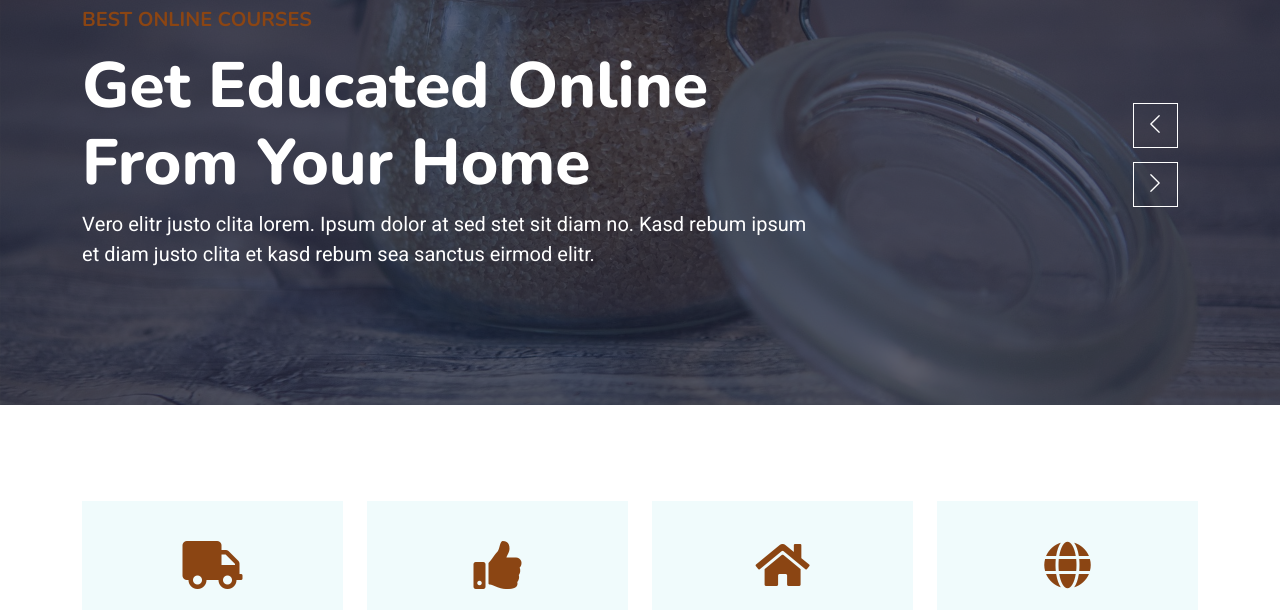
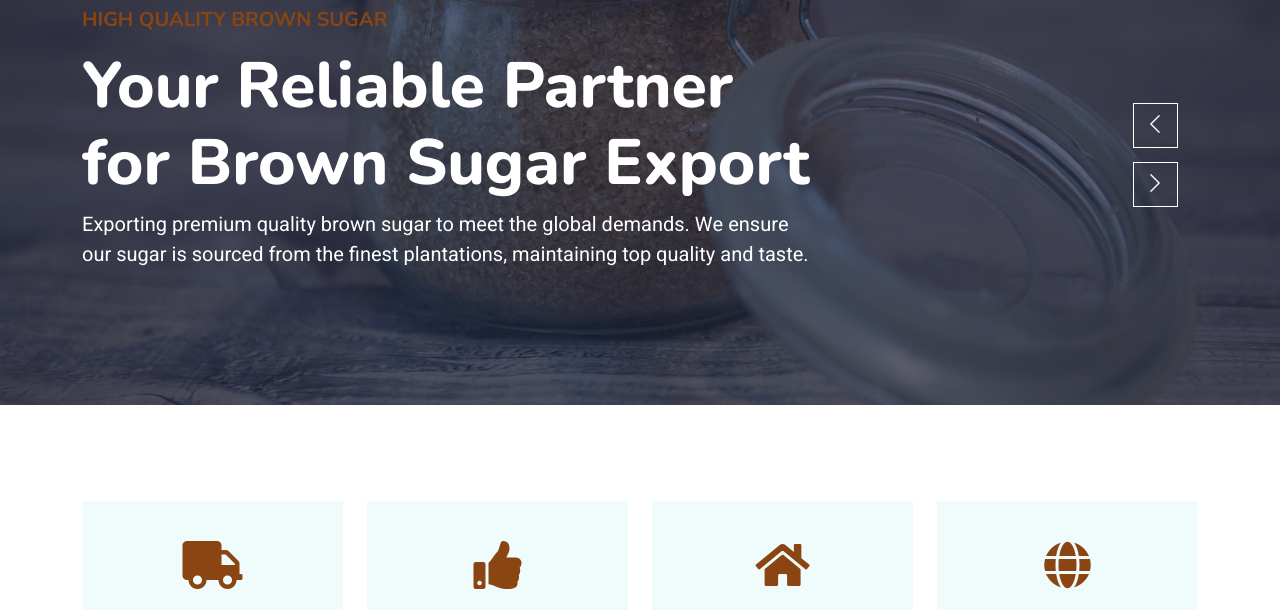
Before and after one commit to dwikiyuri/LandingpageWidyaSaranaSejahtera, a plain HTML site: page index.html in a window 1280 px wide. Shown: the part 170-780 px from the top of the page. Drawn offline with nearby package versions, Linux system fonts and the light colour scheme.

Commit message:
second commit fix hero

```diff
--- a/index.html
+++ b/index.html
@@ -145,15 +145,15 @@
                   <h5
                     class="text-primary text-uppercase mb-3 animated slideInDown"
                   >
-                    Best Online Courses
+                    High Quality Brown Sugar
                   </h5>
                   <h1 class="display-3 text-white animated slideInDown">
-                    Get Educated Online From Your Home
+                    Your Reliable Partner for Brown Sugar Export
                   </h1>
                   <p class="fs-5 text-white mb-4 pb-2">
-                    Vero elitr justo clita lorem. Ipsum dolor at sed stet sit
-                    diam no. Kasd rebum ipsum et diam justo clita et kasd rebum
-                    sea sanctus eirmod elitr.
+                    Exporting premium quality brown sugar to meet the global
+                    demands. We ensure our sugar is sourced from the finest
+                    plantations, maintaining top quality and taste.
                   </p>
                 </div>
               </div>
```
